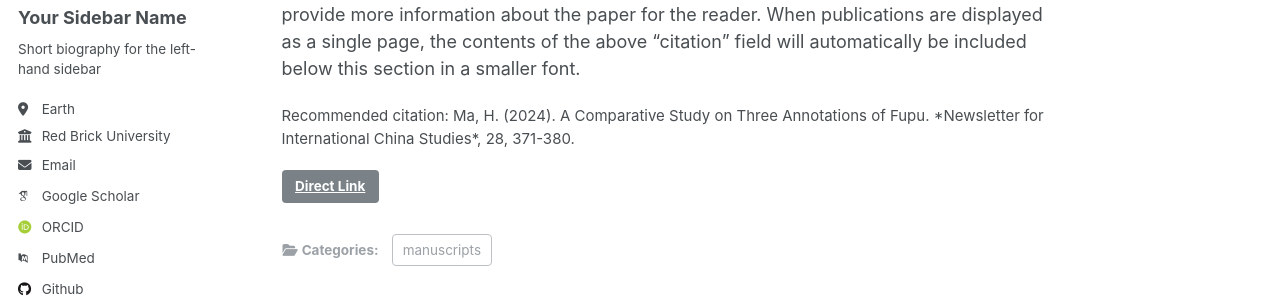
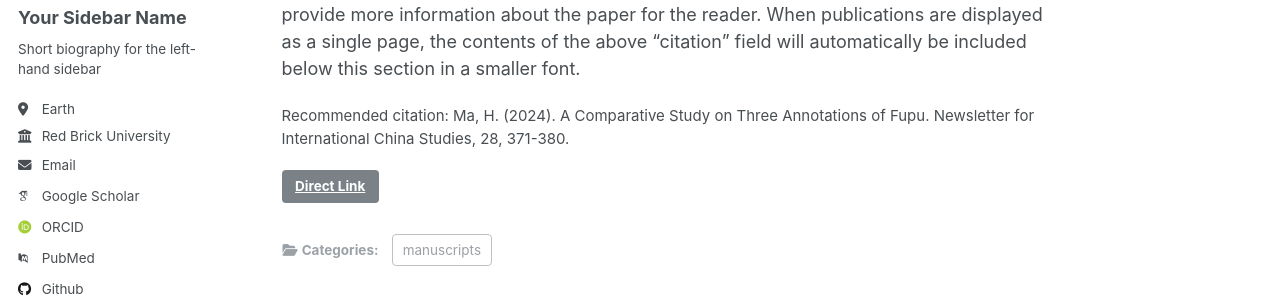
Before and after one commit to shulinbao/shulinbao.github.io, a Jekyll site: the page built from _publications/paper-1.md, in a window 1280 px wide and 1195 px high. Shown: the part 284-582 px from the top of the window. Built offline with Jekyll 4.4.1, drawn with Linux system fonts in a browser that asks for light colours; some web fonts are replaced.

```diff
--- a/_publications/paper-1.md
+++ b/_publications/paper-1.md
@@ -6,7 +6,7 @@ permalink: /publication/paper-1
 excerpt: 'The Fupu 賦譜 discovered in Japan in the 1940s is a rare record of various norms for writing Fu 賦 by people at that time, which enables us to better understand the structural characteristics of the Tang Dynasty''s Lufu 律賦. Currently, there are mainly three kinds of annotations of the Fupu that are commonly used, They are A Brief Introduction of Fu Pu by Stephen R. Bokenkamp, Annotations of Fupu by Bowei Zhang 張伯偉, and Annotations of the Manuscripts of Fupu in Tang Dynasty by Hanglun Zhan 詹杭倫. This article compares the three most commonly used Fupu annotations in the academic circle, reviews the three annotations, and discuss the influence of the differences of the three kinds of annotations on academic research.'
 date: 2024-06-01
 link: '/files/paper-1.pdf'
-citation: 'Ma, H. (2024). A Comparative Study on Three Annotations of Fupu. *Newsletter for International China Studies*, 28, 371-380.'
+citation: 'Ma, H. (2024). A Comparative Study on Three Annotations of Fupu. Newsletter for International China Studies, 28, 371-380.'
 ---
 
 The contents above will be part of a list of publications, if the user clicks the link for the publication than the contents of section will be rendered as a full page, allowing you to provide more information about the paper for the reader. When publications are displayed as a single page, the contents of the above "citation" field will automatically be included below this section in a smaller font.
```
